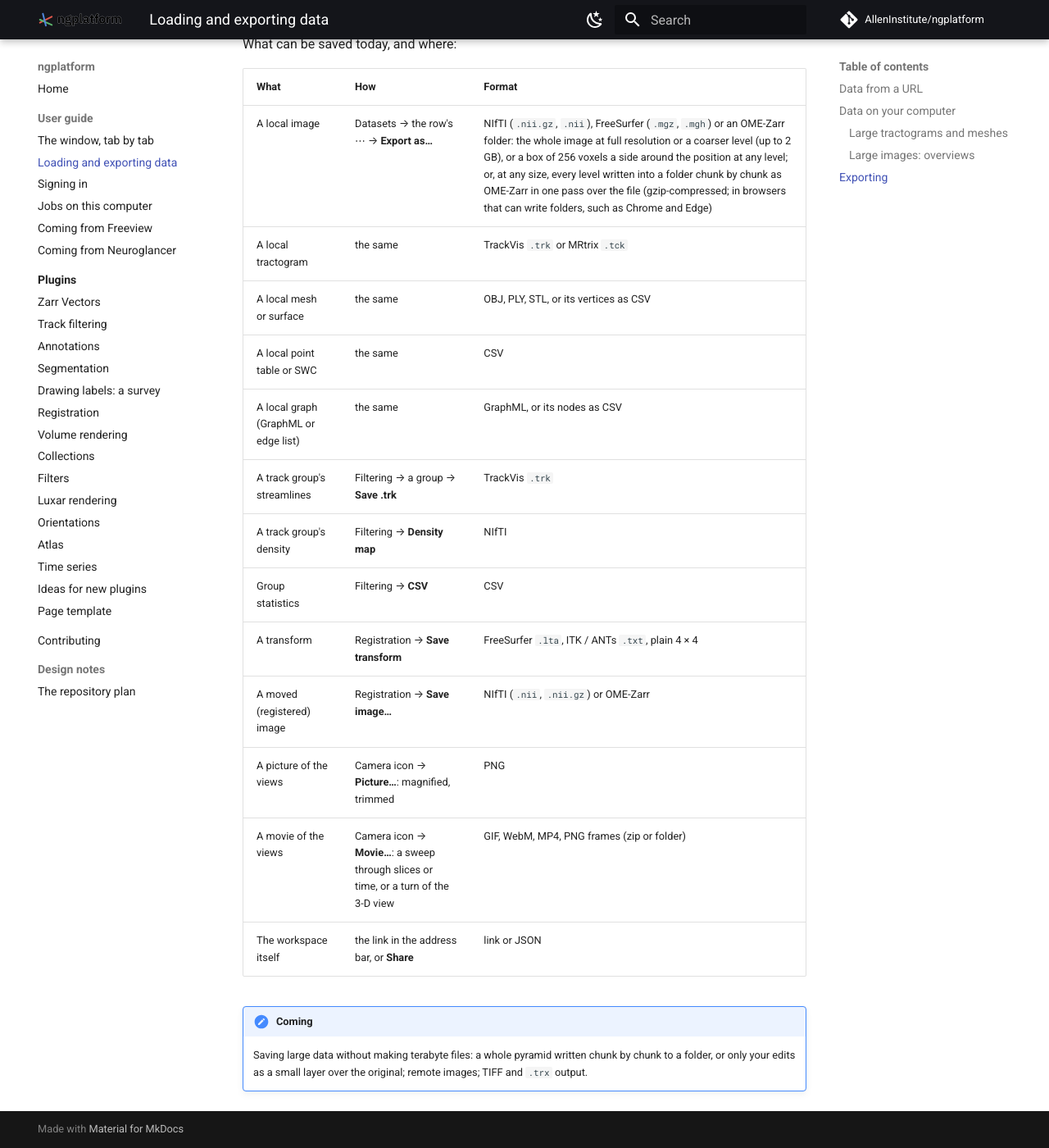
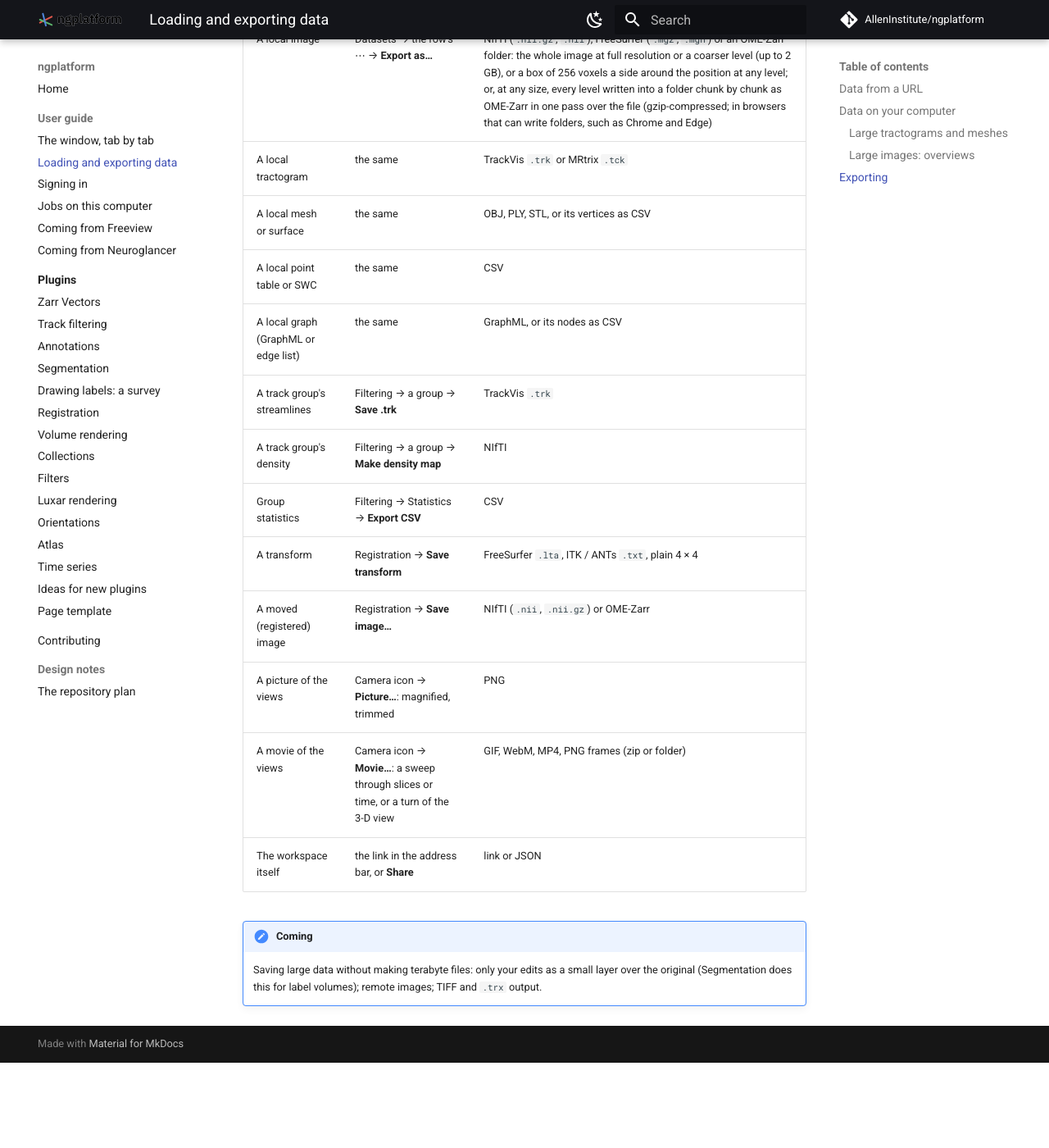
Before and after one commit to AllenInstitute/ngplatform, an MkDocs documentation site: the page built from docs/guide/data.md, in a window 1280 px wide and 1400 px high, scrolled down 4360 px. Shown: the whole window at 82% size. Built offline with MkDocs 1.6.1 and Material for MkDocs 9.7.7, drawn with Linux system fonts in a browser that asks for light colours; comment, search, counter and statistics services are not loaded; after the commit the page ends 5656 px from its top, so only the background shows below that; some of the changed text lies outside the part shown.

Commit message:
Scenes and Share: arrow keys move between scene tabs, shorter Share labels; guide fixes
Only the active scene tab is in the tab order, so the others could not be
reached from the keyboard; Left and Right now move between scenes. Share
menu: Copy workspace link, Copy scene as Neuroglancer link / JSON.
Guide: where a dock's collapse icon is, the Annotations plugin's labels
in captures, renamed buttons, Coming notes that had already come.

```diff
--- a/docs/guide/data.md
+++ b/docs/guide/data.md
@@ -120,8 +116,8 @@ What can be saved today, and where:
 | A local point table or SWC | the same | CSV |
 | A local graph (GraphML or edge list) | the same | GraphML, or its nodes as CSV |
 | A track group's streamlines | Filtering → a group → **Save .trk** | TrackVis `.trk` |
-| A track group's density | Filtering → **Density map** | NIfTI |
-| Group statistics | Filtering → **CSV** | CSV |
+| A track group's density | Filtering → a group → **Make density map** | NIfTI |
+| Group statistics | Filtering → Statistics → **Export CSV** | CSV |
 | A transform | Registration → **Save transform** | FreeSurfer `.lta`, ITK / ANTs `.txt`, plain 4 × 4 |
 | A moved (registered) image | Registration → **Save image…** | NIfTI (`.nii`, `.nii.gz`) or OME-Zarr |
 | A picture of the views | Camera icon → **Picture…**: magnified, trimmed | PNG |
@@ -129,6 +125,6 @@ What can be saved today, and where:
 | The workspace itself | the link in the address bar, or **Share** | link or JSON |
 
 !!! note "Coming"
-    Saving large data without making terabyte files: a whole pyramid
-    written chunk by chunk to a folder, or only your edits as a small layer
-    over the original; remote images; TIFF and `.trx` output.
+    Saving large data without making terabyte files: only your edits as a
+    small layer over the original (Segmentation does this for label
+    volumes); remote images; TIFF and `.trx` output.
```
Also changed, not shown: other parts of docs/guide/data.md (+1 -5 lines), docs/guide/interface.md (+3 -3 lines), 1 other file.
